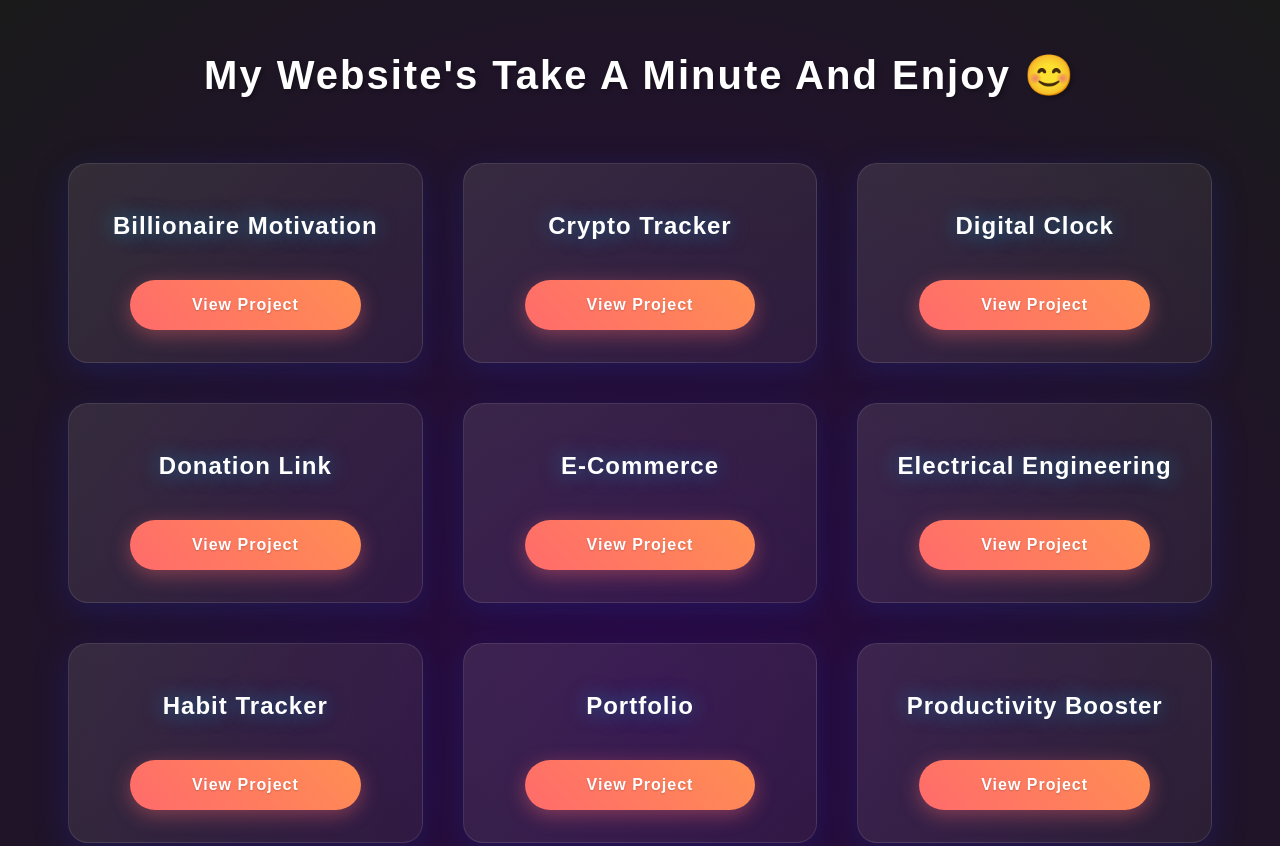
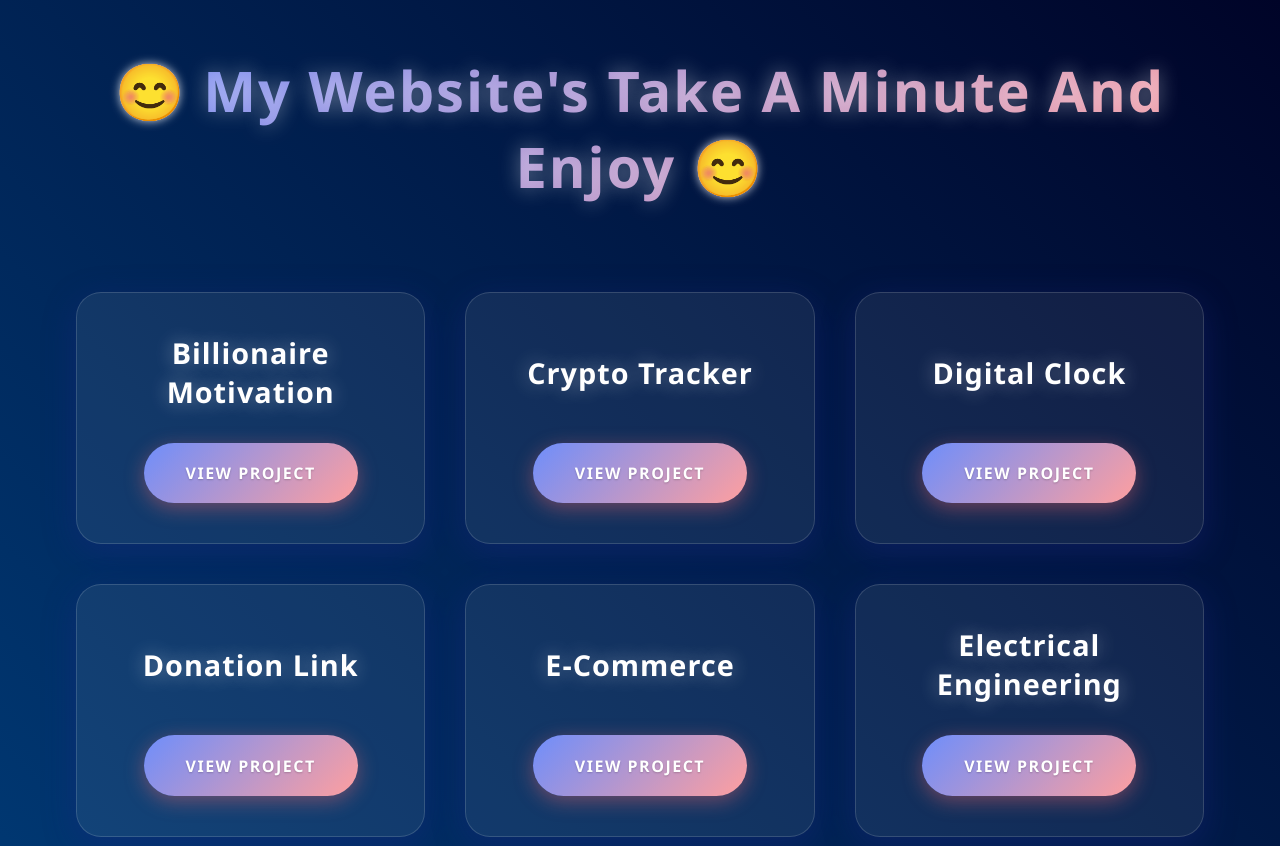
Before and after one commit to Tyler1201623/Website-URLS, a plain HTML site: page index.html in a window 1280 px wide. Shown: the top 846 px of the page. Drawn offline with Linux system fonts and the light colour scheme.

Commit message:
Updated index.html and style.css

```diff
--- a/index.html
+++ b/index.html
@@ -8,7 +8,7 @@
 </head>
 <body>
     <div class="container">
-        <h1>My Website's Take A Minute And Enjoy 😊</h1>
+        <h1><span class="emoji">😊</span> My Website's Take A Minute And Enjoy <span class="emoji">😊</span></h1>
         <div class="url-container">
             <div class="url-card">
                 <h2>Billionaire Motivation</h2>
@@ -51,6 +51,10 @@
                 <a href="https://tyler1201623.github.io/PyLearn-IDE/" target="_blank" rel="noopener">View Project</a>
             </div>
             <div class="url-card">
+                <h2>Recipe Master</h2>
+                <a href="https://tyler1201623.github.io/Recipe-Master/" target="_blank" rel="noopener">View Project</a>
+            </div>
+            <div class="url-card">
                 <h2>Real-time Object Detection</h2>
                 <a href="https://tyler1201623.github.io/Object-Detection/" target="_blank" rel="noopener">View Project</a>
             </div>
--- a/style.css
+++ b/style.css
@@ -6,27 +6,36 @@
 
 /* Ultra-Modern Design System */
 :root {
-    --glass-bg: rgba(255, 255, 255, 0.05);
-    --glass-border: rgba(255, 255, 255, 0.1);
+    --glass-bg: rgba(255, 255, 255, 0.07);
+    --glass-border: rgba(255, 255, 255, 0.15);
     --neon-primary: #ff6b6b;
     --neon-secondary: #ff8e53;
     --depth-shadow: 0 10px 30px rgba(0, 0, 0, 0.5);
     --text-glow: 0 0 10px rgba(255, 255, 255, 0.5);
+    --primary-gradient: linear-gradient(135deg, #6e8efb, #ff9f9f);
+    --card-shadow: 0 8px 32px 0 rgba(31, 38, 135, 0.37);
+    --text-shadow: 0 0 20px rgba(255, 255, 255, 0.4);
+    --neon-glow: 0 0 20px rgba(110, 142, 251, 0.7);
 }
 
 /* Immersive Background */
 body {
-    background: radial-gradient(circle at 50% 50%,
-        #2a0845 0%,
-        #1a1a1a 100%);
+    background: linear-gradient(225deg, #000428, #004e92);
+    animation: gradientShift 15s ease infinite;
     min-height: 100vh;
     perspective: 1000px;
     overflow-x: hidden;
-    font-family: 'Arial', sans-serif;
+    font-family: 'Segoe UI', system-ui, sans-serif;
     display: flex;
     justify-content: center;
     align-items: center;
     padding: 20px;
+}
+
+@keyframes gradientShift {
+    0% { background-position: 0% 50%; }
+    50% { background-position: 100% 50%; }
+    100% { background-position: 0% 50%; }
 }
 
 /* Dynamic Container */
@@ -36,58 +45,67 @@ body {
     width: 100%;
     max-width: 1400px;
     margin: 0 auto;
+    animation: fadeIn 1s ease-out;
+}
+
+@keyframes fadeIn {
+    from { opacity: 0; transform: translateY(20px); }
+    to { opacity: 1; transform: translateY(0); }
 }
 
 h1 {
-    color: #ffffff;
     text-align: center;
-    margin-bottom: 3rem;
-    font-size: clamp(1.8rem, 5vw, 2.5rem);
-    text-shadow: 2px 2px 4px rgba(0,0,0,0.3);
+    margin-bottom: 4rem;
+    font-size: clamp(2rem, 5vw, 3.5rem);
     letter-spacing: 2px;
 }
 
-/* Update the container styles */
-.container {
-    transform-style: preserve-3d;
-    padding: 2rem;
-    width: 100%;
-    max-width: 1400px;
-    margin: 0 auto;
+h1:not(.emoji) {
+    background: var(--primary-gradient);
+    -webkit-background-clip: text;
+    background-clip: text;
+    color: transparent;
+    text-shadow: var(--text-shadow);
+}
+
+.emoji {
+    color: #fff;
+    text-shadow: 0 0 10px rgba(255, 255, 255, 0.8);
 }
 
 /* Enhanced grid layout */
 .url-container {
     display: grid;
-    grid-template-columns: repeat(3, 1fr);
+    grid-template-columns: repeat(auto-fit, minmax(300px, 1fr));
     gap: 2.5rem;
-    padding: 1rem;
+    padding: 1.5rem;
+    perspective: 1000px;
 }
 
 /* Improved card styling */
 .url-card {
-    background: linear-gradient(135deg,
-        rgba(255, 255, 255, 0.1) 0%,
-        rgba(255, 255, 255, 0.05) 100%);
-    backdrop-filter: blur(15px);
+    background: var(--glass-bg);
+    backdrop-filter: blur(10px);
     border: 1px solid var(--glass-border);
-    border-radius: 20px;
+    border-radius: 25px;
     text-align: center;
     position: relative;
     overflow: hidden;
-    transition: all 0.4s cubic-bezier(0.175, 0.885, 0.32, 1.275);
+    transition: all 0.5s cubic-bezier(0.23, 1, 0.32, 1);
     box-shadow: 0 8px 32px 0 rgba(31, 38, 135, 0.37);
     display: flex;
     flex-direction: column;
     justify-content: space-between;
-    min-height: 200px; /* Fixed height for all cards */
+    min-height: 250px;
     width: 100%;
-    padding: 2rem;
+    padding: 2.5rem;
+    transform-style: preserve-3d;
 }
 
 .url-card:hover {
-    transform: translateY(-10px);
-    box-shadow: 0 15px 45px rgba(0, 0, 0, 0.2);
+    transform: translateY(-15px) rotateX(5deg);
+    box-shadow: var(--neon-glow);
+    border-color: rgba(255, 255, 255, 0.3);
     background: linear-gradient(135deg,
         rgba(255, 255, 255, 0.15),
         rgba(255, 255, 255, 0.08));
@@ -96,34 +114,64 @@ h1 {
 /* Enhanced card title */
 .url-card h2 {
     color: #ffffff;
-    font-size: 1.5rem;
+    font-size: 1.8rem;
     font-weight: 600;
-    text-shadow: 0 0 20px rgba(0, 198, 255, 0.5);
+    text-shadow: var(--text-shadow);
     letter-spacing: 1px;
     flex: 1;
     display: flex;
     align-items: center;
     justify-content: center;
     margin: 0;
-    padding-bottom: 1.5rem;
+    padding-bottom: 2rem;
+    transform: translateZ(20px);
 }
 
 /* Enhanced button styling */
 .url-card a {
     display: inline-block;
-    padding: 1rem 2rem;
-    background: linear-gradient(45deg, var(--neon-primary), var(--neon-secondary));
+    padding: 1.2rem 2.5rem;
+    background: var(--primary-gradient);
     color: #ffffff;
     text-decoration: none;
-    border-radius: 30px;
-    font-weight: bold;
-    letter-spacing: 1px;
+    border-radius: 50px;
+    font-weight: 600;
+    letter-spacing: 1.5px;
+    text-transform: uppercase;
     transition: all 0.3s ease;
     box-shadow: 0 5px 20px rgba(255, 107, 107, 0.4);
     text-shadow: 0 1px 2px rgba(0, 0, 0, 0.2);
     width: 80%;
     margin: 0 auto;
+    position: relative;
+    overflow: hidden;
 }
+
+.url-card a:hover {
+    transform: translateY(-3px);
+    box-shadow: 0 10px 20px rgba(0, 0, 0, 0.3);
+}
+
+.url-card a::before {
+    content: '';
+    position: absolute;
+    top: 0;
+    left: -100%;
+    width: 100%;
+    height: 100%;
+    background: linear-gradient(
+        120deg,
+        transparent,
+        rgba(255, 255, 255, 0.3),
+        transparent
+    );
+    transition: 0.5s;
+}
+
+.url-card a:hover::before {
+    left: 100%;
+}
+
 /* Updated responsive breakpoints */
 @media screen and (max-width: 1200px) {
     .url-container {
@@ -135,12 +183,16 @@ h1 {
     .url-container {
         grid-template-columns: 1fr;
         gap: 2rem;
+        padding: 1rem;
     }
 
     .url-card {
         padding: 2rem;
+        min-height: 200px;
     }
-}@media screen and (max-width: 320px) {
+}
+
+@media screen and (max-width: 320px) {
     .container {
         padding: 0.5rem;
     }
@@ -175,3 +227,18 @@ h1 {
 html {
     scroll-behavior: smooth;
 }
+
+@media (prefers-reduced-motion: reduce) {
+    * {
+        animation: none !important;
+        transition: none !important;
+    }
+}
+
+/* Dark mode optimization */
+@media (prefers-color-scheme: dark) {
+    :root {
+        --glass-bg: rgba(255, 255, 255, 0.05);
+        --glass-border: rgba(255, 255, 255, 0.1);
+    }
+}
```
